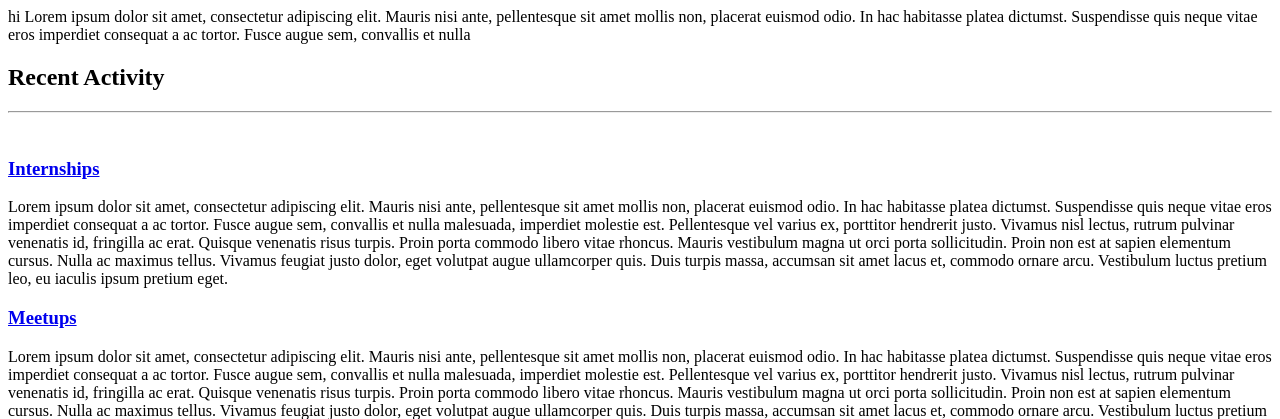
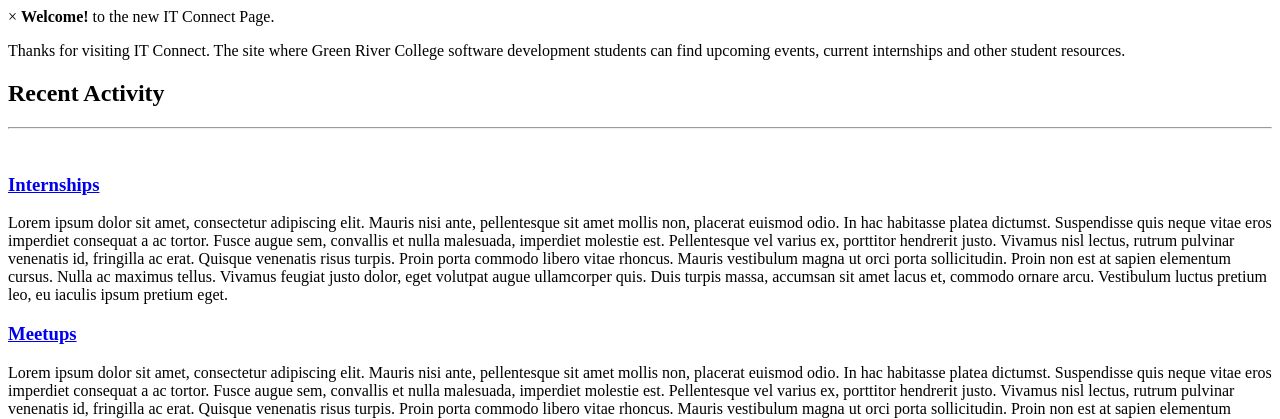
Before and after one commit to Gorbataras/IT-Connect, a PHP site: page /views/introduction.php in a window 1280 px wide. Shown: the top 419 px of the page. Run offline with PHP 8.4, Linux system fonts and the light colour scheme.

Commit message:
Added a welcome message to top of the page.

```diff
--- a/views/introduction.php
+++ b/views/introduction.php
@@ -36,15 +36,17 @@
 <include href="views/parts/navbar.php"></include>
 
 <body>
+<!-- Site Introduction -->
+<div class="alert success">
+    <span class="closebtn">&times;</span>
+    <strong>Welcome!</strong> to the new IT Connect Page.
+</div>
+
 <div class="container">
-
-    <!-- Site Introduction -->
     <p id="intro">
-        hi Lorem ipsum dolor sit amet, consectetur adipiscing elit. Mauris nisi ante, pellentesque sit amet mollis non,
-        placerat euismod odio. In hac habitasse platea dictumst. Suspendisse quis neque vitae eros imperdiet
-        consequat a ac tortor. Fusce augue sem, convallis et nulla
+        Thanks for visiting IT Connect. The site where Green River College software development students can find
+        upcoming events, current internships and other student resources.
     </p>
-
     <h2>Recent Activity</h2>
     <hr class="mt-0">
     <br>
```
Also changed, not shown: css/introduction.css (+29 -0 lines), js/introduction.js (+13 -0 lines), 1 other file.
